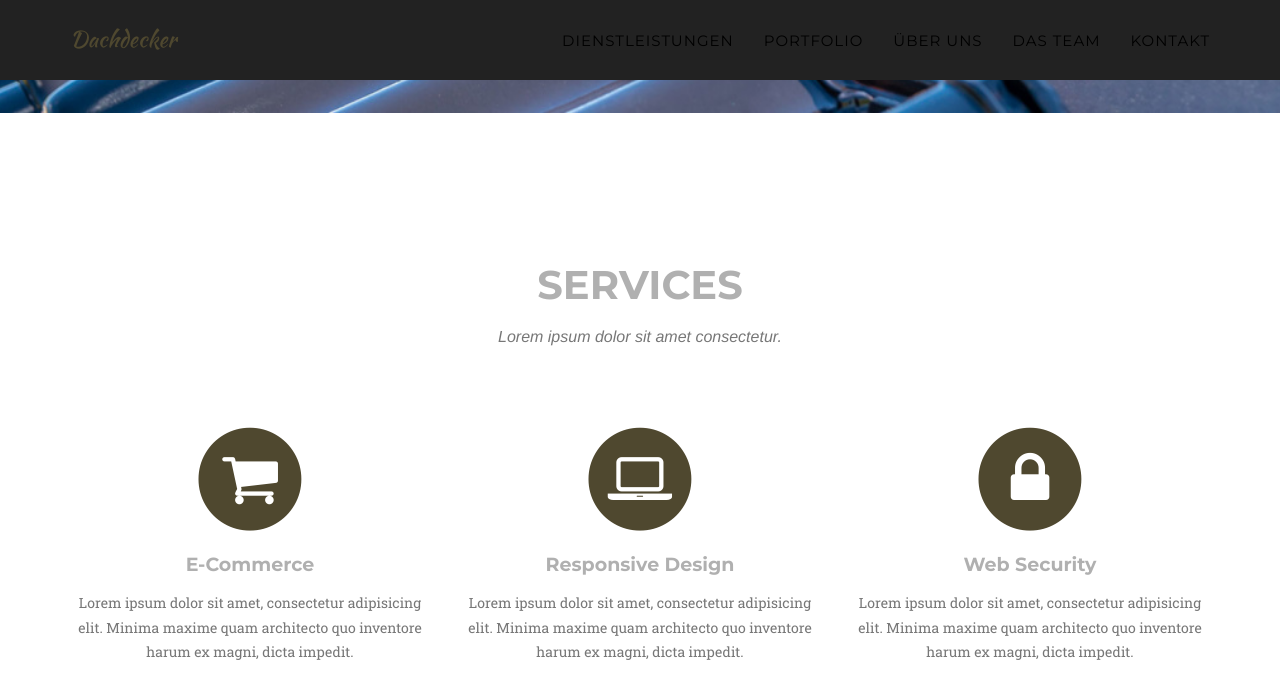
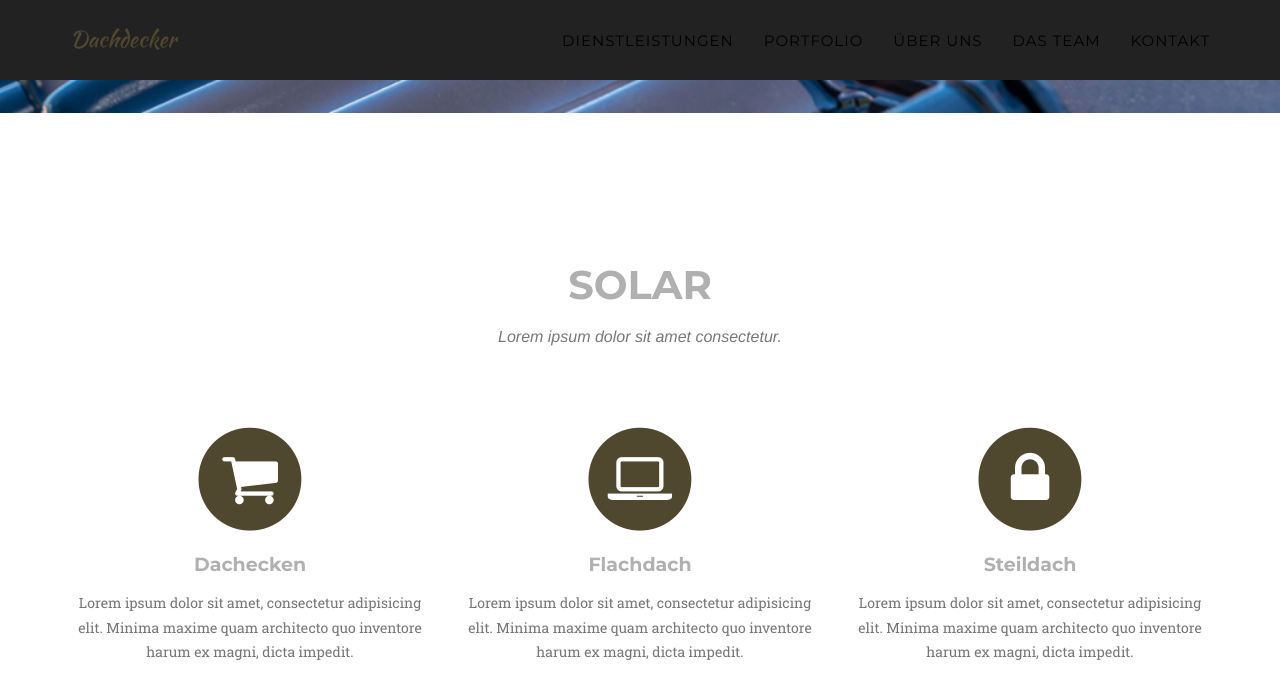
Before and after one commit to patrick131184/d4chdecker, a Jekyll site: the page built from index.html, in a window 1280 px wide and 900 px high, scrolled down 645 px. Shown: the top 699 px of the window. Built offline with Jekyll 4.4.1, drawn with Linux system fonts in a browser that asks for light colours; some web fonts are replaced.

Commit message:
Update service headings in services.html

```diff
--- a/_includes/services.html
+++ b/_includes/services.html
@@ -3,7 +3,7 @@
         <div class="container">
             <div class="row">
                 <div class="col-lg-12 text-center">
-                    <h2 class="section-heading">Services</h2>
+                    <h2 class="section-heading">Solar</h2>
                     <h3 class="section-subheading text-muted">Lorem ipsum dolor sit amet consectetur.</h3>
                 </div>
             </div>
@@ -13,7 +13,7 @@
                         <i class="fa fa-circle fa-stack-2x text-primary"></i>
                         <i class="fa fa-shopping-cart fa-stack-1x fa-inverse"></i>
                     </span>
-                    <h4 class="service-heading">E-Commerce</h4>
+                    <h4 class="service-heading">Dachecken</h4>
                     <p class="text-muted">Lorem ipsum dolor sit amet, consectetur adipisicing elit. Minima maxime quam architecto quo inventore harum ex magni, dicta impedit.</p>
                 </div>
                 <div class="col-md-4">
@@ -21,7 +21,7 @@
                         <i class="fa fa-circle fa-stack-2x text-primary"></i>
                         <i class="fa fa-laptop fa-stack-1x fa-inverse"></i>
                     </span>
-                    <h4 class="service-heading">Responsive Design</h4>
+                    <h4 class="service-heading">Flachdach</h4>
                     <p class="text-muted">Lorem ipsum dolor sit amet, consectetur adipisicing elit. Minima maxime quam architecto quo inventore harum ex magni, dicta impedit.</p>
                 </div>
                 <div class="col-md-4">
@@ -29,7 +29,7 @@
                         <i class="fa fa-circle fa-stack-2x text-primary"></i>
                         <i class="fa fa-lock fa-stack-1x fa-inverse"></i>
                     </span>
-                    <h4 class="service-heading">Web Security</h4>
+                    <h4 class="service-heading">Steildach</h4>
                     <p class="text-muted">Lorem ipsum dolor sit amet, consectetur adipisicing elit. Minima maxime quam architecto quo inventore harum ex magni, dicta impedit.</p>
                 </div>
             </div>
```
